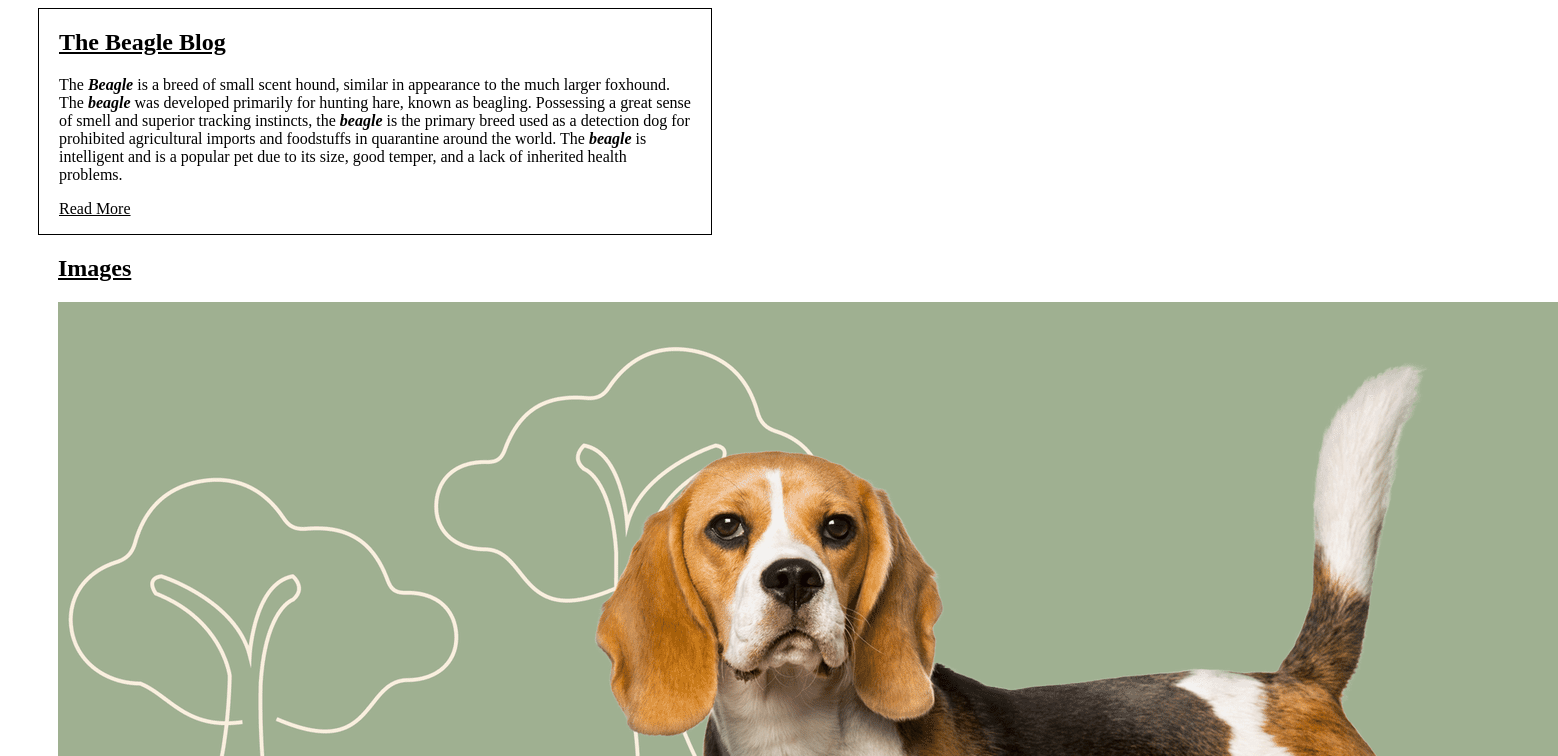
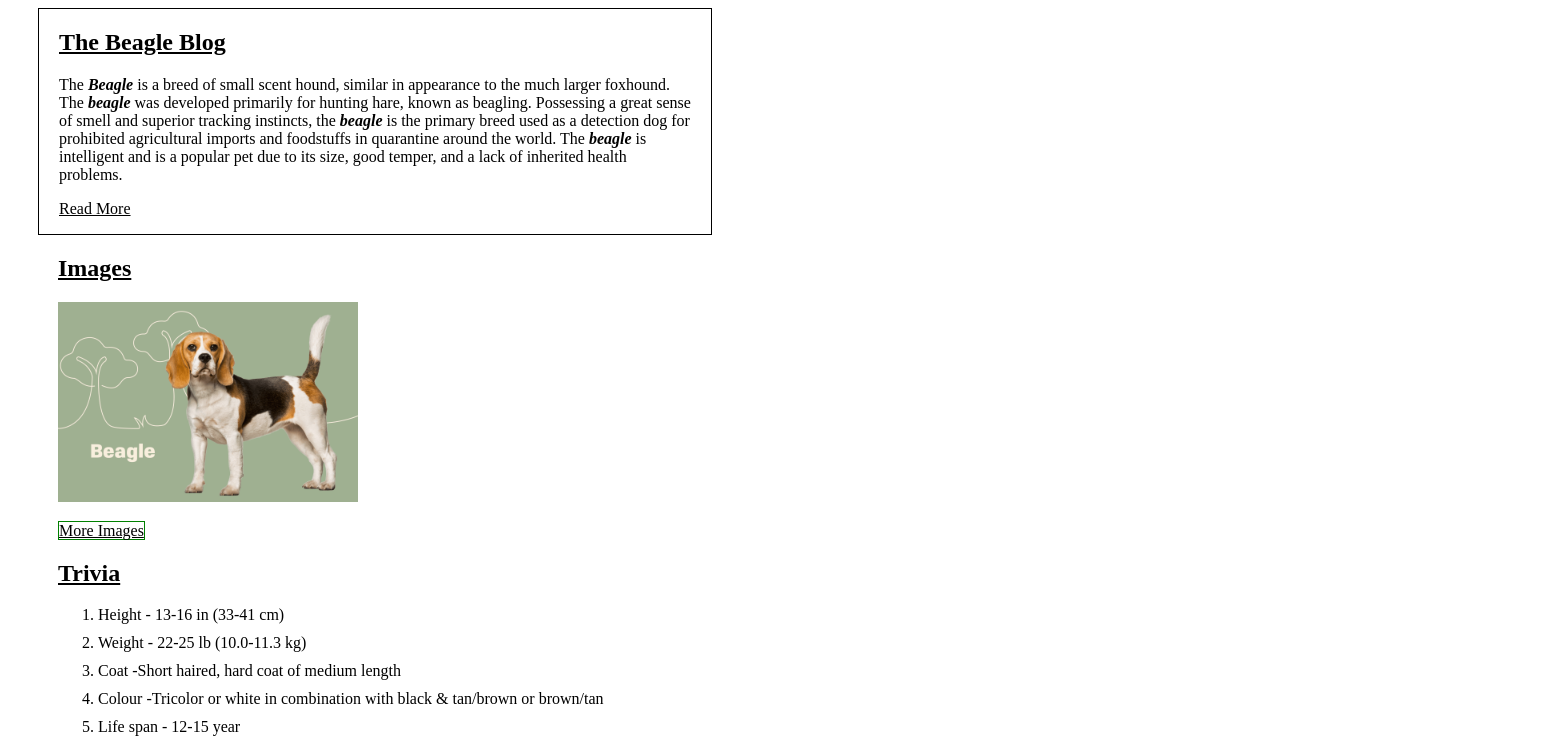
Before and after one commit to Shashank-Trivedi-dev/beagle-project, a plain HTML site: page index.html in a window 1280 px wide. Shown: the top 756 px of the page, 1558 px wide, since content can reach past the window. Drawn offline with Linux system fonts and the light colour scheme.

Commit message:
Update index.html

```diff
--- a/index.html
+++ b/index.html
@@ -29,7 +29,7 @@
     <!-- section 2 -->
     <section class="section2">
       <h1 class="heading">Images</h1>
-      <img src="./beagle-dog.png" alt="beagle-dog-image" class="image" />
+      <img src="./beagle-dog.png" alt="beagle-dog-image" class="b-image" />
       <p>
         <span class="gbodr"
           ><a href="https://www.google.com/search?q=beagle&tbm=isch"
```
